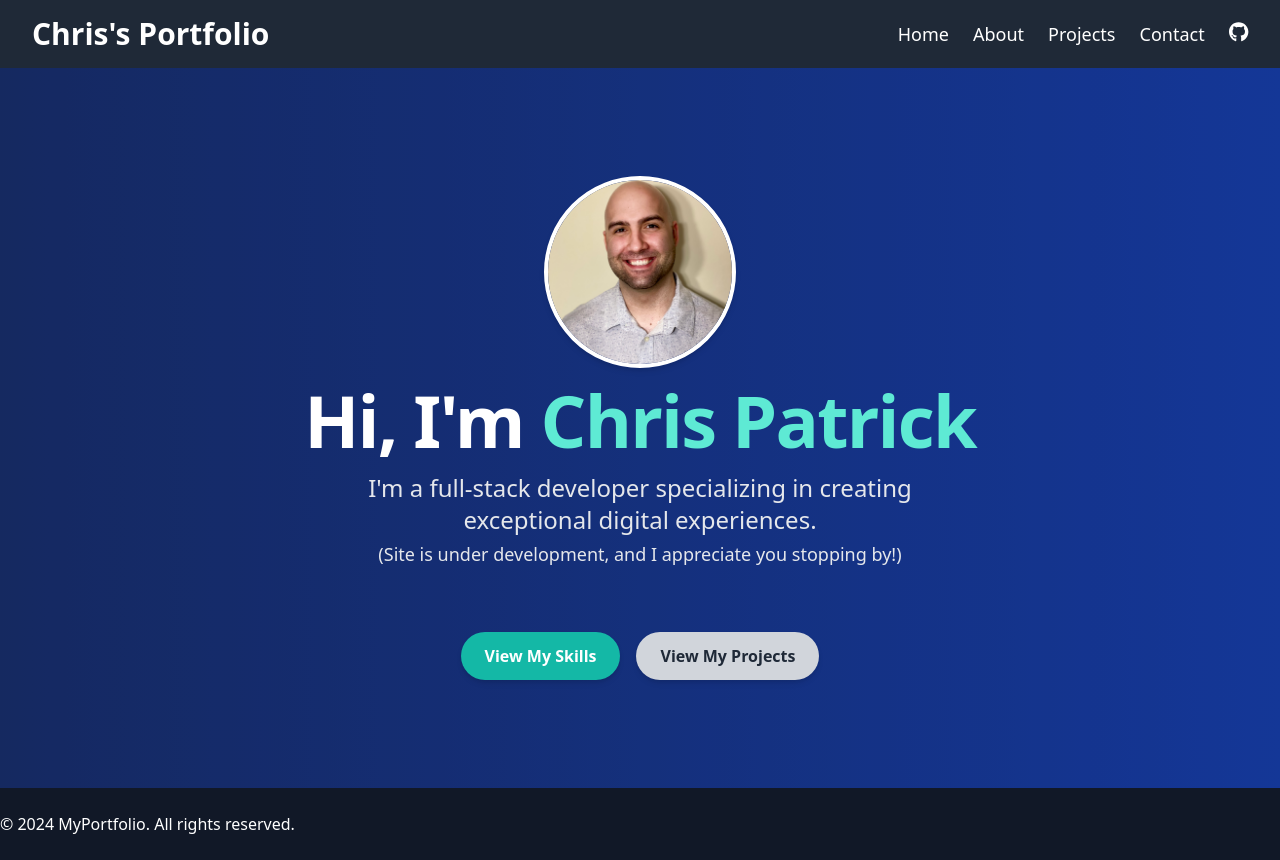
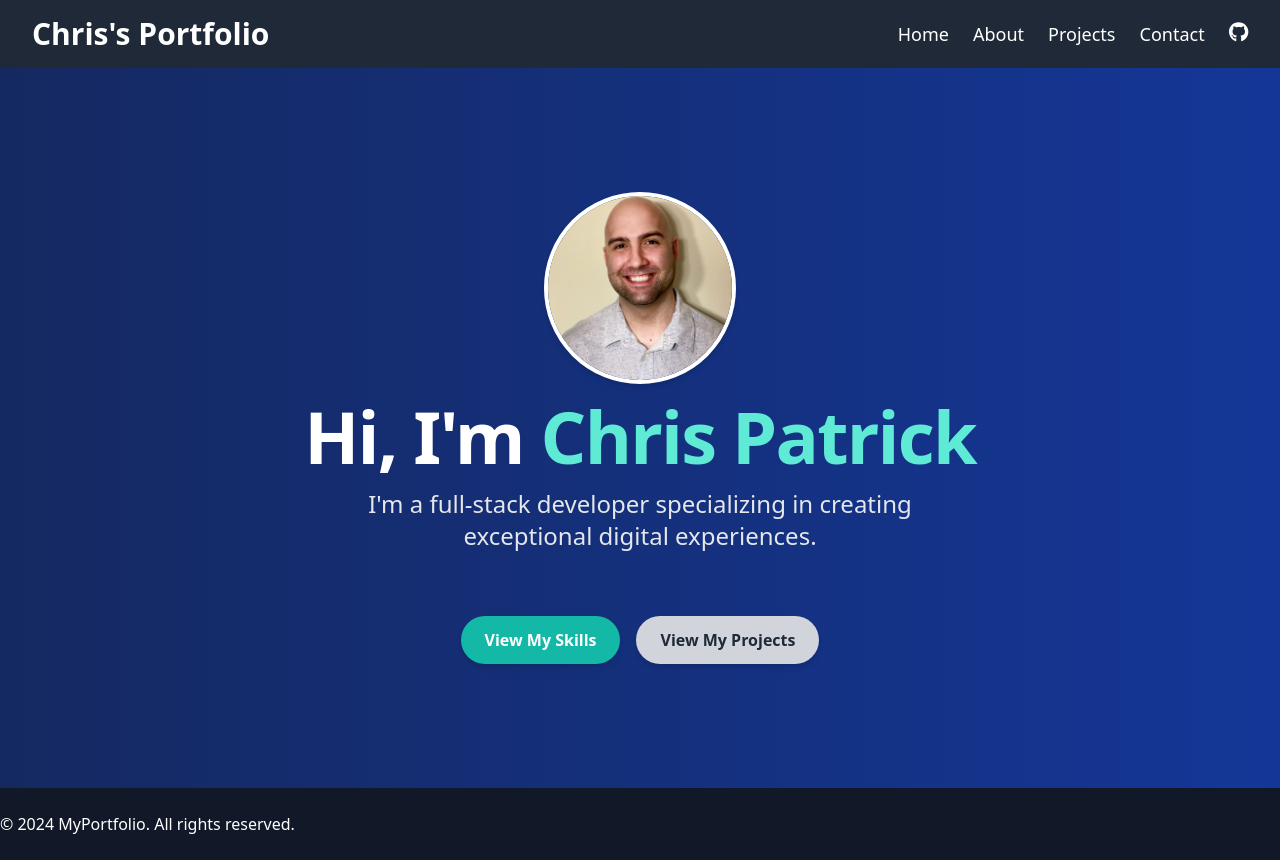
Before and after one commit to Chris-J-Patrick/Portfolio, a React (Vite) app: page / in a window 1280 px wide. Built offline with nearby package versions, Linux system fonts and the light colour scheme.

Commit message:
-adjusted homepage wording

```diff
--- a/src/Pages/Home.tsx
+++ b/src/Pages/Home.tsx
@@ -48,10 +48,6 @@ const Home: React.FC = () => {
         >
           I'm a full-stack developer specializing in creating exceptional
           digital experiences.
-          <span className="text-lg">
-            <br />
-            (Site is under development, and I appreciate you stopping by!)
-          </span>
         </motion.p>
 
         <motion.div
```
